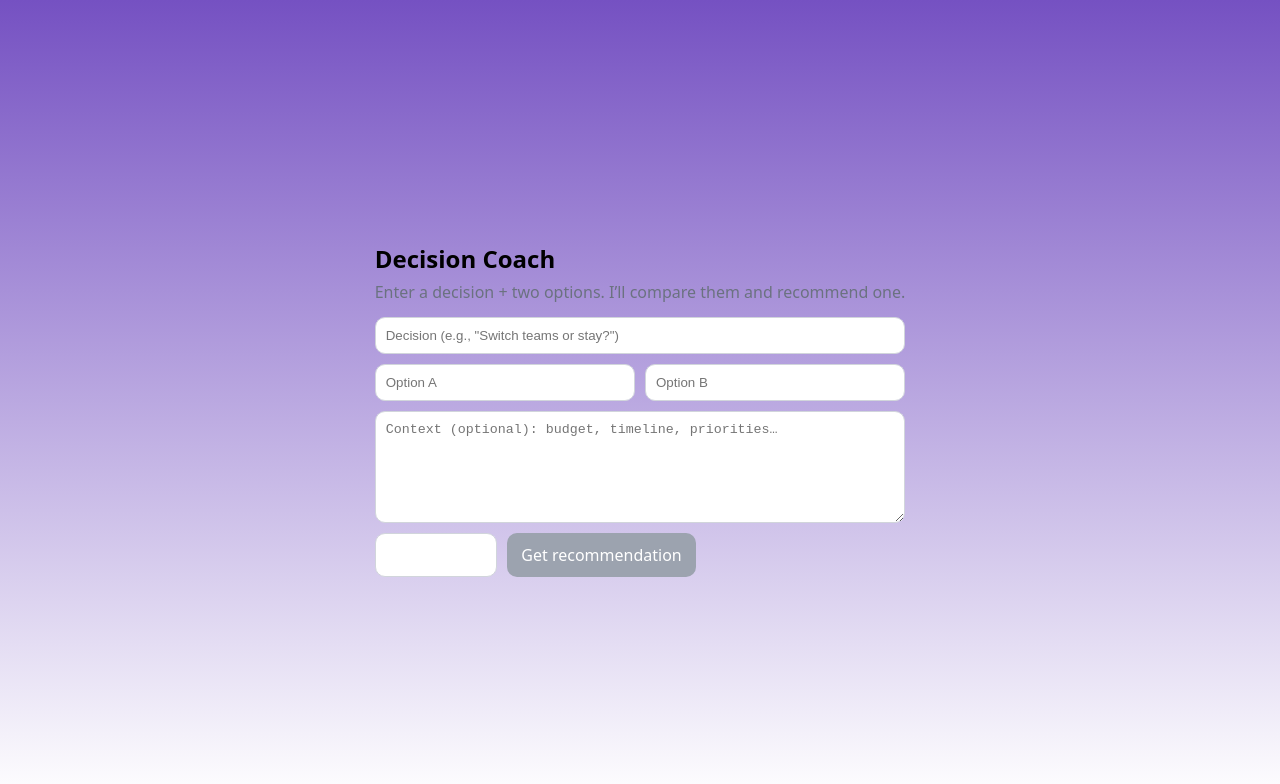
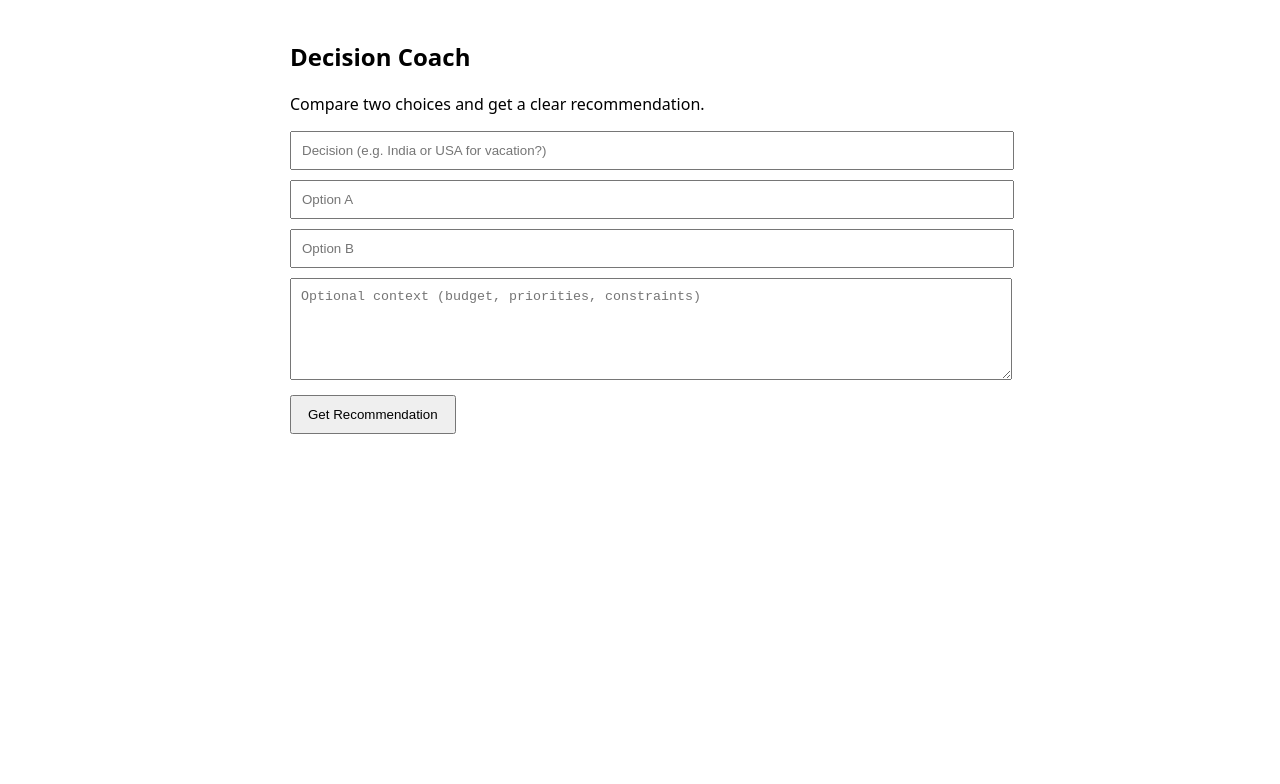
Before and after one commit to medicharlas/amplify-vite-react-template, a React (Vite) app: page / in a window 1280 px wide. Shown: the top 784 px of the page. Built offline with nearby package versions, Linux system fonts and the light colour scheme.

Commit message:
DecisionBot changes-15

```diff
--- a/src/main.tsx
+++ b/src/main.tsx
@@ -1,180 +1,117 @@
-import { useMemo, useState } from "react";
+import { useState } from "react";
 import { createRoot } from "react-dom/client";
-import "./index.css";
 
 const API_URL = "https://l93d45v2bl.execute-api.us-east-1.amazonaws.com/prod/";
-
-type DecisionResponse = {
-    recommendation: "A" | "B" | "Tie";
-    one_line_summary: string;
-    scores: { A: number; B: number };
-    score_breakdown: Array<{
-        criterion: string;
-        weight: number;
-        A_score: number;
-        B_score: number;
-        why: string;
-    }>;
-    tradeoffs: string[];
-    risks: { A: string[]; B: string[] };
-    what_would_change_my_mind: string[];
-    follow_up_questions: string[];
-};
 
 function App() {
     const [decision, setDecision] = useState("");
     const [optionA, setOptionA] = useState("");
     const [optionB, setOptionB] = useState("");
-    const [userContext, setUserContext] = useState("");
-
+    const [context, setContext] = useState("");
+    const [result, setResult] = useState<any>(null);
+    const [error, setError] = useState("");
     const [loading, setLoading] = useState(false);
-    const [error, setError] = useState("");
-    const [output, setOutput] = useState<DecisionResponse | null>(null);
-
-    const canSubmit = useMemo(
-        () => decision.trim() && optionA.trim() && optionB.trim(),
-        [decision, optionA, optionB]
-    );
-
-    function useExample() {
-        setDecision("Should I move to Seattle or stay in Bellevue?");
-        setOptionA("Move to Seattle");
-        setOptionB("Stay in Bellevue");
-        setUserContext("Budget $3k/mo, commute twice a week, prefer quieter neighborhoods.");
-        setError("");
-        setOutput(null);
-    }
 
     async function submit() {
         setError("");
-        setOutput(null);
+        setResult(null);
 
-        if (!canSubmit) {
-            setError("Please fill Decision, Option A, and Option B.");
+        if (!decision || !optionA || !optionB) {
+            setError("Please enter Decision, Option A, and Option B.");
             return;
         }
 
         setLoading(true);
+
         try {
-            const resp = await fetch(API_URL, {
+            const response = await fetch(API_URL, {
                 method: "POST",
                 headers: { "Content-Type": "application/json" },
                 body: JSON.stringify({
-                    decision: decision.trim(),
-                    optionA: optionA.trim(),
-                    optionB: optionB.trim(),
-                    userContext: userContext.trim(),
+                    decision,
+                    optionA,
+                    optionB,
+                    userContext: context
                 }),
             });
 
-            const data = await resp.json().catch(() => ({}));
+            const data = await response.json();
 
-            if (!resp.ok) {
-                throw new Error(data?.error || data?.message || `HTTP ${resp.status}`);
+            if (!response.ok) {
+                throw new Error(data.error || "Server error");
             }
 
-            setOutput(data.output as DecisionResponse);
+            setResult(data.output);
         } catch (e: any) {
-            setError(e?.message || "Unknown error");
+            setError(e.message || "Something went wrong");
         } finally {
             setLoading(false);
         }
     }
 
     return (
-        <div style={{ fontFamily: "system-ui, -apple-system, Segoe UI, Roboto, sans-serif", maxWidth: 760, margin: "30px auto", padding: 16 }}>
-            <h2 style={{ marginBottom: 6 }}>Decision Coach</h2>
-            <div style={{ color: "#6b7280", marginBottom: 14 }}>
-                Enter a decision + two options. I’ll compare them and recommend one.
-            </div>
+        <div style={{ maxWidth: 700, margin: "40px auto", fontFamily: "system-ui" }}>
+            <h2>Decision Coach</h2>
+            <p>Compare two choices and get a clear recommendation.</p>
 
-            <div style={{ display: "grid", gap: 10 }}>
             <input
+                placeholder="Decision (e.g. India or USA for vacation?)"
                 value={decision}
                 onChange={(e) => setDecision(e.target.value)}
-                    placeholder='Decision (e.g., "Switch teams or stay?")'
-                    style={{ padding: 10, borderRadius: 10, border: "1px solid #d1d5db" }}
+                style={{ width: "100%", padding: 10, marginBottom: 10 }}
             />
 
-                <div style={{ display: "grid", gridTemplateColumns: "1fr 1fr", gap: 10 }}>
             <input
+                placeholder="Option A"
                 value={optionA}
                 onChange={(e) => setOptionA(e.target.value)}
-                        placeholder="Option A"
-                        style={{ padding: 10, borderRadius: 10, border: "1px solid #d1d5db" }}
+                style={{ width: "100%", padding: 10, marginBottom: 10 }}
             />
+
             <input
+                placeholder="Option B"
                 value={optionB}
                 onChange={(e) => setOptionB(e.target.value)}
-                        placeholder="Option B"
-                        style={{ padding: 10, borderRadius: 10, border: "1px solid #d1d5db" }}
+                style={{ width: "100%", padding: 10, marginBottom: 10 }}
             />
-                </div>
 
             <textarea
-                    value={userContext}
-                    onChange={(e) => setUserContext(e.target.value)}
-                    placeholder="Context (optional): budget, timeline, priorities…"
-                    style={{ padding: 10, borderRadius: 10, border: "1px solid #d1d5db", minHeight: 90, resize: "vertical" }}
+                placeholder="Optional context (budget, priorities, constraints)"
+                value={context}
+                onChange={(e) => setContext(e.target.value)}
+                style={{ width: "100%", padding: 10, height: 80 }}
             />
 
-                <div style={{ display: "flex", gap: 10 }}>
-                    <button
-                        onClick={useExample}
-                        style={{ padding: "10px 12px", borderRadius: 10, border: "1px solid #d1d5db", background: "#fff", cursor: "pointer" }}
-                    >
-                        Use example
-                    </button>
             <button
                 onClick={submit}
-                        disabled={loading || !canSubmit}
-                        style={{
-                            padding: "10px 14px",
-                            borderRadius: 10,
-                            border: "none",
-                            background: loading || !canSubmit ? "#9ca3af" : "#111827",
-                            color: "#fff",
-                            cursor: loading || !canSubmit ? "not-allowed" : "pointer",
-                        }}
+                disabled={loading}
+                style={{ marginTop: 10, padding: "10px 16px" }}
             >
-                        {loading ? "Thinking…" : "Get recommendation"}
+                {loading ? "Thinking..." : "Get Recommendation"}
             </button>
-                </div>
 
-                {error ? (
-                    <div style={{ padding: 12, borderRadius: 10, border: "1px solid #fecaca", background: "#fff1f2", color: "#991b1b" }}>
-                        {error}
-                    </div>
-                ) : null}
+            {error && <p style={{ color: "red" }}>{error}</p>}
 
-                {output ? (
-                    <div style={{ marginTop: 8, padding: 14, borderRadius: 12, border: "1px solid #e5e7eb", background: "#fff" }}>
-                        <div style={{ fontSize: 18, fontWeight: 800 }}>
-                            Recommendation: {output.recommendation}
-                        </div>
-                        <div style={{ marginTop: 6 }}>{output.one_line_summary}</div>
+            {result && (
+                <div style={{ marginTop: 20 }}>
+                    <h3>Recommendation: {result.recommendation}</h3>
+                    <p>{result.one_line_summary}</p>
 
-                        <div style={{ marginTop: 10, display: "flex", gap: 18, flexWrap: "wrap" }}>
-                            <div>Score A: <b>{output.scores.A}</b></div>
-                            <div>Score B: <b>{output.scores.B}</b></div>
-                        </div>
+                    <p>
+                        <b>Score A:</b> {result.scores.A} &nbsp; | &nbsp;
+                        <b>Score B:</b> {result.scores.B}
+                    </p>
 
-                        <div style={{ marginTop: 12, fontWeight: 800 }}>Top reasons</div>
-                        <ol style={{ marginTop: 6 }}>
-                            {output.score_breakdown.slice(0, 5).map((c, idx) => (
-                                <li key={idx}>
-                                    <b>{c.criterion}</b> — A {c.A_score} vs B {c.B_score} (weight {c.weight}): {c.why}
+                    <h4>Key Reasons</h4>
+                    <ul>
+                        {result.score_breakdown.map((r: any, i: number) => (
+                            <li key={i}>
+                                <b>{r.criterion}</b>: {r.why}
                             </li>
                         ))}
-                        </ol>
-
-                        <div style={{ marginTop: 12, fontWeight: 800 }}>Follow-up questions</div>
-                        <ul style={{ marginTop: 6 }}>
-                            {output.follow_up_questions.map((q, i) => <li key={i}>{q}</li>)}
                     </ul>
                 </div>
-                ) : null}
-            </div>
+            )}
         </div>
     );
 }
```
Lines whose indentation alone changed are shown as unchanged.
